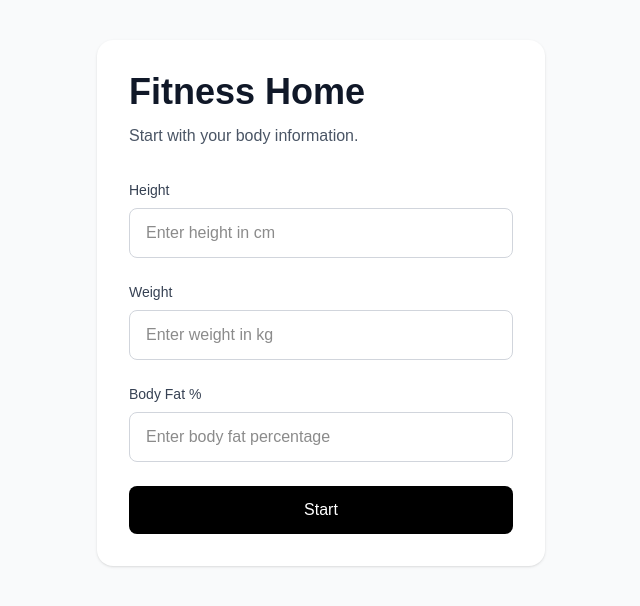
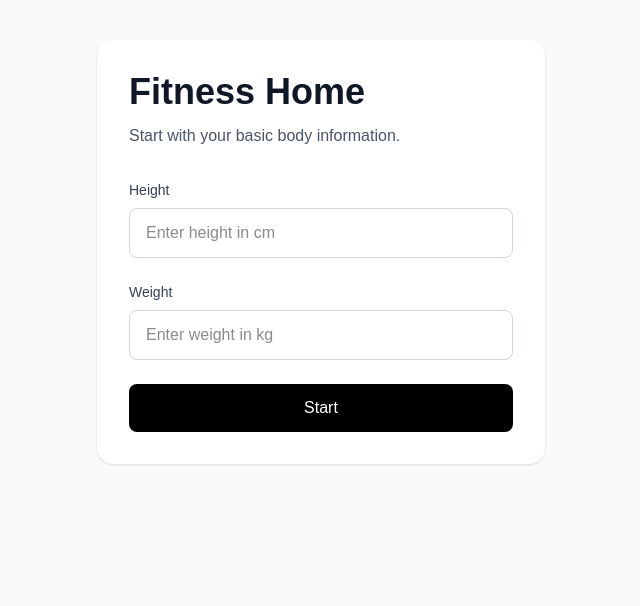
Before and after one commit to maiyikang/fitness-home, a Next.js app: page / in a window 1280 px wide. Shown: the top 606 px of the page, without its empty margins (319-959 px from the left). Built offline with nearby package versions, Linux system fonts and the light colour scheme.

Commit message:
Update page.tsx

```diff
--- a/app/page.tsx
+++ b/app/page.tsx
@@ -8,7 +8,6 @@ export default function Home() {
 
   const [height, setHeight] = useState("");
   const [weight, setWeight] = useState("");
-  const [bodyFat, setBodyFat] = useState("");
 
   function handleStart() {
     router.push("/my");
@@ -22,7 +21,7 @@ export default function Home() {
         </h1>
 
         <p className="mt-3 text-gray-600">
-          Start with your body information.
+          Start with your basic body information.
         </p>
 
         <div className="mt-8 space-y-6">
@@ -54,20 +53,6 @@ export default function Home() {
             />
           </div>
 
-          <div>
-            <label className="block text-sm font-medium text-gray-700">
-              Body Fat %
-            </label>
-
-            <input
-              type="number"
-              value={bodyFat}
-              onChange={(event) => setBodyFat(event.target.value)}
-              placeholder="Enter body fat percentage"
-              className="mt-2 w-full rounded-lg border border-gray-300 px-4 py-3"
-            />
-          </div>
-
           <button
             type="button"
             onClick={handleStart}
```
